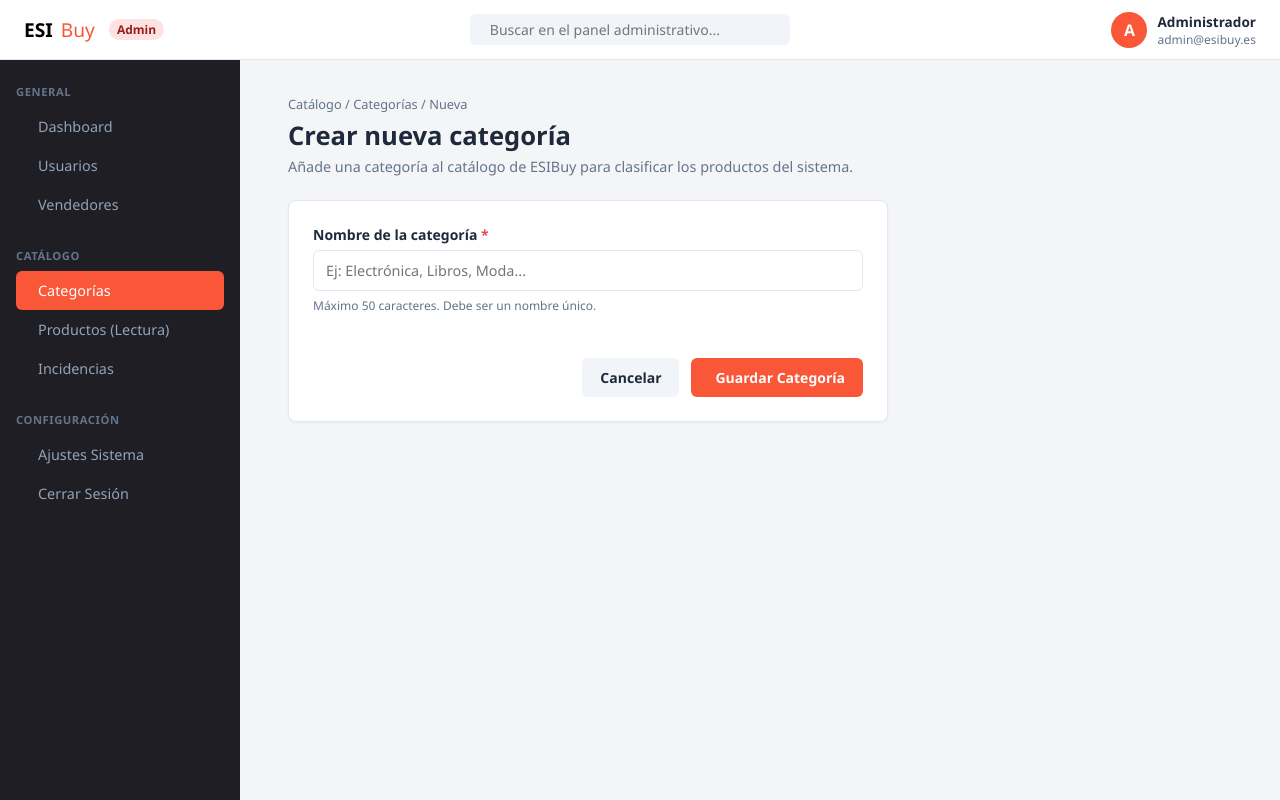
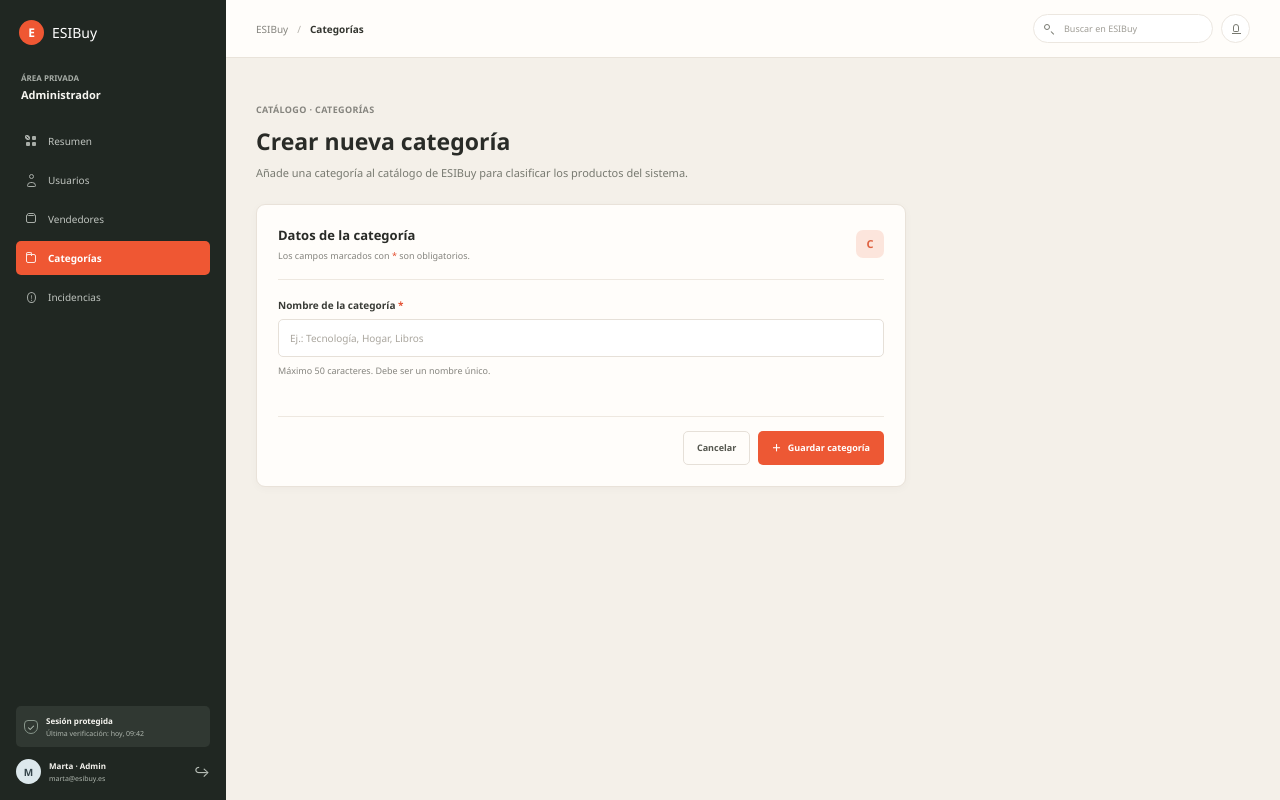
Before and after one commit to Franyebenes/Equipo4ProyectoFrontend, an Angular app: page /admin/crear-categoria in a window 1280 px wide. Built offline with nearby package versions, Linux system fonts and the light colour scheme.

Commit message:
refinar front

```diff
--- a/src/app/admin/crear-categoria/crear-categoria.css
+++ b/src/app/admin/crear-categoria/crear-categoria.css
@@ -1,281 +1,102 @@
-/* ESTILOS PANEL DE ADMINISTRACIÓN - CREAR CATEGORÍA */
-* {
-    box-sizing: border-box;
-    margin: 0;
-    padding: 0;
+:host {
+    display: block;
+    min-height: 100vh;
+    color: #292b27;
     font-family: 'Segoe UI', system-ui, -apple-system, sans-serif;
 }
 
-:host {
-    display: flex;
-    flex-direction: column;
-    min-height: 100vh;
+*, *::before, *::after { box-sizing: border-box; }
+
+.admin-shell { display: flex; min-height: 100vh; background: #f4f0e9; }
+.admin-sidebar { position: sticky; top: 0; display: flex; flex: 0 0 226px; flex-direction: column; width: 226px; height: 100vh; padding: 20px 16px 14px; color: #f6f5f0; background: #202722; }
+.brand { display: flex; align-items: center; gap: 8px; padding: 0 3px; color: #fff; font-size: 14px; text-decoration: none; }
+.brand strong { font-weight: 400; }
+.brand-mark { display: grid; width: 25px; height: 25px; place-items: center; border-radius: 50%; background: #ef5733; color: #fff; font-size: 12px; font-weight: 700; }
+.admin-identity { display: grid; gap: 4px; margin: 27px 5px 22px; font-size: 11px; }
+.identity-label { color: #a8aea8; font-size: 8px; font-weight: 700; }
+.sidebar-nav { display: grid; gap: 5px; }
+.sidebar-nav a { display: flex; min-height: 34px; align-items: center; gap: 10px; padding: 0 9px; border-radius: 5px; color: #c0c5c0; font-size: 10px; text-decoration: none; }
+.sidebar-nav a:hover { background: #303832; color: #fff; }
+.sidebar-nav a.active { background: #ef5733; color: #fff; font-weight: 600; }
+.nav-icon { position: relative; display: inline-block; width: 13px; height: 13px; flex: 0 0 13px; opacity: .85; }
+.icon-dashboard::before, .icon-dashboard::after { position: absolute; width: 4px; height: 4px; border: 1px solid currentColor; border-radius: 1px; content: ''; }
+.icon-dashboard::before { top: 1px; left: 1px; box-shadow: 6px 0 currentColor, 0 6px currentColor, 6px 6px currentColor; }
+.icon-users::before { position: absolute; top: 0; left: 4px; width: 5px; height: 5px; border: 1px solid currentColor; border-radius: 50%; content: ''; }
+.icon-users::after { position: absolute; bottom: 0; left: 2px; width: 9px; height: 5px; border: 1px solid currentColor; border-radius: 6px 6px 2px 2px; content: ''; }
+.icon-store::before { position: absolute; top: 1px; left: 1px; width: 10px; height: 9px; border: 1px solid currentColor; border-radius: 2px; content: ''; }
+.icon-store::after { position: absolute; top: 0; left: 2px; width: 8px; height: 3px; border: 1px solid currentColor; border-radius: 2px; background: #202722; content: ''; }
+.icon-category::before { position: absolute; top: 2px; left: 1px; width: 10px; height: 9px; border: 1px solid currentColor; border-radius: 2px; content: ''; }
+.icon-category::after { position: absolute; top: 0; left: 1px; width: 6px; height: 4px; border: 1px solid currentColor; border-bottom: 0; border-radius: 2px 2px 0 0; content: ''; }
+.icon-alert::before { position: absolute; inset: 1px 2px; border: 1px solid currentColor; border-radius: 50%; content: '!'; font-size: 8px; line-height: 9px; text-align: center; }
+.sidebar-bottom { display: grid; gap: 10px; margin-top: auto; }
+.protected-session, .sidebar-profile { display: flex; align-items: center; gap: 8px; padding: 9px 8px; border-radius: 5px; background: #303832; }
+.shield-icon { display: grid; width: 14px; height: 14px; flex: 0 0 14px; place-items: center; border: 1px solid #87958a; border-radius: 4px 4px 7px 7px; color: #cbd8cc; font-size: 9px; }
+.protected-session strong, .protected-session small, .profile-copy strong, .profile-copy small { display: block; }
+.protected-session strong, .profile-copy strong { font-size: 8px; }
+.protected-session small, .profile-copy small { margin-top: 3px; color: #aeb6ae; font-size: 7px; }
+.sidebar-profile { padding: 2px 0; background: transparent; }
+.profile-avatar { display: grid; width: 25px; height: 25px; flex: 0 0 25px; place-items: center; border-radius: 50%; background: #dce8ec; color: #34444a; font-size: 10px; font-weight: 700; }
+.profile-copy { min-width: 0; flex: 1; }
+.logout-icon { color: #b7beb7; font-size: 14px; }
+
+.admin-workspace { min-width: 0; flex: 1; }
+.topbar { display: flex; height: 58px; align-items: center; justify-content: space-between; gap: 20px; padding: 0 30px; border-bottom: 1px solid #e9e3da; background: #fffdfa; }
+.breadcrumb, .topbar-actions { display: flex; align-items: center; }
+.breadcrumb { gap: 9px; color: #85847e; font-size: 10px; }
+.breadcrumb strong { color: #343630; font-weight: 600; }
+.crumb-separator { color: #b4b1aa; }
+.topbar-actions { gap: 8px; }
+.nav-search { display: flex; width: 180px; height: 29px; align-items: center; gap: 7px; padding: 0 9px; border: 1px solid #ece7e0; border-radius: 16px; background: #fff; }
+.nav-search input { width: 100%; border: 0; outline: 0; background: transparent; color: #343630; font: inherit; font-size: 9px; }
+.nav-search input::placeholder { color: #a09e97; }
+.search-icon, .bell-icon { position: relative; display: inline-block; width: 12px; height: 12px; flex: 0 0 12px; color: #777970; }
+.search-icon::before { position: absolute; top: 1px; left: 1px; width: 6px; height: 6px; border: 1px solid currentColor; border-radius: 50%; content: ''; }
+.search-icon::after { position: absolute; top: 8px; left: 8px; width: 4px; border-top: 1px solid currentColor; transform: rotate(45deg); transform-origin: left; content: ''; }
+.notification-button { display: grid; width: 29px; height: 29px; place-items: center; border: 1px solid #ece7e0; border-radius: 50%; background: #fff; cursor: pointer; }
+.bell-icon::before { position: absolute; top: 1px; left: 3px; width: 6px; height: 8px; border: 1px solid currentColor; border-radius: 5px 5px 2px 2px; content: ''; }
+.bell-icon::after { position: absolute; bottom: 1px; left: 2px; width: 9px; border-top: 1px solid currentColor; content: ''; }
+
+.admin-content { width: min(100%, 1100px); margin: 0 auto; padding: 38px 30px; }
+.content-heading { display: flex; align-items: flex-start; justify-content: space-between; margin-bottom: 22px; }
+.section-eyebrow { color: #85847e; font-size: 9px; font-weight: 700; letter-spacing: .04em; }
+.content-heading h1 { margin: 7px 0 0; color: #292b27; font-size: 23px; font-weight: 600; }
+.subtitle { max-width: 560px; margin: 7px 0 0; color: #777970; font-size: 11px; line-height: 1.6; }
+.card-container { width: min(100%, 650px); padding: 21px; border: 1px solid #e9e2d9; border-radius: 9px; background: #fffdfa; box-shadow: 0 2px 8px rgb(53 43 29 / 3%); }
+.card-heading { display: flex; align-items: center; justify-content: space-between; padding-bottom: 17px; border-bottom: 1px solid #eee8e0; margin-bottom: 18px; }
+.card-heading h2 { margin: 0; font-size: 13px; font-weight: 650; }
+.card-heading p { margin: 5px 0 0; color: #85847e; font-size: 9px; }
+.category-badge { display: grid; width: 28px; height: 28px; place-items: center; border-radius: 7px; background: #fce5dc; color: #df6342; font-size: 11px; font-weight: 700; }
+.form-group { display: flex; flex-direction: column; gap: 7px; margin-bottom: 20px; }
+.form-group label { color: #393b36; font-size: 10px; font-weight: 650; }
+.required { color: #e34f31; }
+.form-group input { width: 100%; height: 38px; padding: 0 11px; border: 1px solid #e6e0d8; border-radius: 5px; outline: none; background: #fff; color: #292b27; font: inherit; font-size: 10px; transition: border-color .15s, box-shadow .15s; }
+.form-group input::placeholder { color: #aaa69e; }
+.form-group input:focus { border-color: #e87353; box-shadow: 0 0 0 3px rgb(239 87 51 / 10%); }
+.form-group input.invalid { border-color: #dc554d; }
+.help-text, .error-message { color: #85847e; font-size: 9px; }
+.error-message { min-height: 12px; color: #c43d35; }
+.alert-box { display: block; margin-bottom: 16px; padding: 10px 12px; border: 1px solid #b9dfc8; border-radius: 5px; background: #e7f4eb; color: #286541; font-size: 10px; }
+.form-actions { display: flex; justify-content: flex-end; gap: 8px; padding-top: 14px; border-top: 1px solid #eee8e0; }
+.btn { display: inline-flex; min-height: 34px; align-items: center; justify-content: center; gap: 7px; padding: 0 13px; border: 1px solid transparent; border-radius: 5px; cursor: pointer; font: inherit; font-size: 9px; font-weight: 600; }
+.btn-secondary { border-color: #e6e0d8; background: #fffdfa; color: #55574f; }
+.btn-secondary:hover { background: #f5f1eb; }
+.btn-primary { background: #ed5834; color: #fff; }
+.btn-primary:hover { background: #d94c2b; }
+.add-icon { font-size: 15px; font-weight: 400; line-height: 1; }
+
+@media (max-width: 700px) {
+    .admin-sidebar { flex-basis: 58px; width: 58px; align-items: center; padding: 16px 7px 10px; }
+    .brand { padding: 0; }
+    .brand > span:last-child, .admin-identity, .sidebar-nav a { font-size: 0; }
+    .sidebar-nav { width: 100%; margin-top: 25px; }
+    .sidebar-nav a { justify-content: center; padding: 0; }
+    .nav-icon { width: 15px; height: 15px; flex-basis: 15px; }
+    .protected-session { justify-content: center; padding: 8px 3px; }
+    .protected-session > span:last-child, .profile-copy, .logout-icon { display: none; }
+    .sidebar-profile { justify-content: center; }
+    .topbar { height: 52px; padding: 0 14px; }
+    .nav-search { width: min(42vw, 180px); }
+    .admin-content { padding: 28px 16px; }
+    .content-heading h1 { font-size: 20px; }
+    .card-container { padding: 16px; }
 }
-
-/* NAVBAR SUPERIOR */
-.admin-navbar {
-    height: 60px;
-    background-color: #ffffff;
-    border-bottom: 1px solid var(--border-color);
-    display: flex;
-    align-items: center;
-    justify-content: space-between;
-    padding: 0 24px;
-    position: sticky;
-    top: 0;
-    z-index: 100;
-}
-
-.nav-brand {
-    font-size: 1.2rem;
-    display: flex;
-    align-items: center;
-    gap: 8px;
-}
-
-.logo-bold { font-weight: 800; color: #000; }
-.logo-light { font-weight: 400; color: var(--primary-color); }
-
-.badge-role {
-    background-color: #fee2e2;
-    color: #991b1b;
-    font-size: 0.75rem;
-    font-weight: 600;
-    padding: 2px 8px;
-    border-radius: 12px;
-    margin-left: 6px;
-}
-
-.nav-search {
-    display: flex;
-    align-items: center;
-    background: #f1f5f9;
-    padding: 6px 12px;
-    border-radius: 6px;
-    width: 320px;
-    gap: 8px;
-}
-
-.nav-search input {
-    border: none;
-    background: transparent;
-    outline: none;
-    width: 100%;
-    font-size: 0.875rem;
-}
-
-.nav-user-actions {
-    display: flex;
-    align-items: center;
-    gap: 16px;
-}
-
-.btn-icon {
-    background: none;
-    border: none;
-    font-size: 1.2rem;
-    color: var(--text-secondary);
-    cursor: pointer;
-}
-
-.user-profile {
-    display: flex;
-    align-items: center;
-    gap: 10px;
-}
-
-.avatar {
-    width: 36px;
-    height: 36px;
-    border-radius: 50%;
-    background-color: var(--primary-color);
-    color: white;
-    display: flex;
-    align-items: center;
-    justify-content: center;
-    font-weight: bold;
-}
-
-.user-info {
-    display: flex;
-    flex-direction: column;
-}
-
-.user-name { font-size: 0.85rem; font-weight: 600; }
-.user-email { font-size: 0.75rem; color: var(--text-secondary); }
-
-/* CONTENEDOR Y SIDEBAR */
-.admin-container {
-    display: flex;
-    flex: 1;
-}
-
-.admin-sidebar {
-    width: 240px;
-    background-color: var(--sidebar-bg);
-    padding: 24px 16px;
-    display: flex;
-    flex-direction: column;
-    gap: 24px;
-}
-
-.sidebar-title {
-    font-size: 0.7rem;
-    font-weight: 700;
-    color: #64748b;
-    letter-spacing: 0.05em;
-    margin-bottom: 8px;
-    display: block;
-}
-
-.admin-sidebar ul { list-style: none; }
-
-.admin-sidebar a {
-    display: flex;
-    align-items: center;
-    gap: 10px;
-    color: var(--sidebar-text);
-    text-decoration: none;
-    padding: 10px 12px;
-    border-radius: 6px;
-    font-size: 0.9rem;
-    transition: all 0.2s;
-}
-
-.admin-sidebar a:hover {
-    background: rgba(255, 255, 255, 0.05);
-    color: #ffffff;
-}
-
-.admin-sidebar li.active a {
-    background-color: var(--primary-color);
-    color: #ffffff;
-}
-
-/* ÁREA DE CONTENIDO */
-.admin-content {
-    flex: 1;
-    padding: 32px 48px;
-}
-
-.breadcrumb {
-    font-size: 0.8rem;
-    color: var(--text-secondary);
-}
-
-.content-header h1 {
-    font-size: 1.6rem;
-    margin-top: 4px;
-    font-weight: 700;
-}
-
-.subtitle {
-    color: var(--text-secondary);
-    font-size: 0.9rem;
-    margin-top: 4px;
-    margin-bottom: 24px;
-}
-
-/* FORMULARIO */
-.card-container {
-    background: var(--bg-card);
-    border: 1px solid var(--border-color);
-    border-radius: var(--radius);
-    padding: 24px;
-    max-width: 600px;
-    box-shadow: 0 1px 3px rgba(0,0,0,0.05);
-}
-
-.form-group {
-    display: flex;
-    flex-direction: column;
-    gap: 6px;
-    margin-bottom: 20px;
-}
-
-.form-group label {
-    font-size: 0.875rem;
-    font-weight: 600;
-}
-
-.required { color: var(--error-color); }
-
-.form-group input {
-    padding: 10px 12px;
-    border: 1px solid var(--border-color);
-    border-radius: 6px;
-    font-size: 0.9rem;
-    outline: none;
-    transition: border-color 0.2s;
-}
-
-.form-group input:focus {
-    border-color: var(--primary-color);
-}
-
-.form-group input.invalid {
-    border-color: var(--error-color);
-}
-
-.help-text {
-    font-size: 0.75rem;
-    color: var(--text-secondary);
-}
-
-.error-message {
-    font-size: 0.8rem;
-    color: var(--error-color);
-    min-height: 18px;
-}
-
-.alert-box {
-    padding: 12px;
-    border-radius: 6px;
-    font-size: 0.875rem;
-    margin-bottom: 20px;
-}
-
-.alert-box.success {
-    background-color: #d1fae5;
-    color: #065f46;
-    border: 1px solid #a7f3d0;
-}
-
-.alert-box.error {
-    background-color: #fee2e2;
-    color: #991b1b;
-    border: 1px solid #fca5a5;
-}
-
-/* BOTONES */
-.form-actions {
-    display: flex;
-    justify-content: flex-end;
-    gap: 12px;
-}
-
-.btn {
-    padding: 10px 18px;
-    border-radius: 6px;
-    font-size: 0.875rem;
-    font-weight: 600;
-    cursor: pointer;
-    border: none;
-    display: flex;
-    align-items: center;
-    gap: 6px;
-}
-
-.btn-secondary {
-    background: #f1f5f9;
-    color: var(--text-primary);
-}
-
-.btn-secondary:hover { background: #e2e8f0; }
-
-.btn-primary {
-    background: var(--primary-color);
-    color: white;
-}
-
-.btn-primary:hover { background: var(--primary-hover); }
--- a/src/app/admin/crear-categoria/crear-categoria.html
+++ b/src/app/admin/crear-categoria/crear-categoria.html
@@ -1,69 +1,69 @@
-<!-- BARRA NAVEGACIÓN SUPERIOR (Administración) -->
-<header class="admin-navbar">
-    <div class="nav-brand">
-        <span class="logo-bold">ESI</span><span class="logo-light">Buy</span>
-        <span class="badge-role">Admin</span>
+<div class="admin-shell">
+    <aside class="admin-sidebar" aria-label="Navegación de administración">
+        <a class="brand" href="/admin/crear-categoria" aria-label="ESIBuy administración">
+            <span class="brand-mark">E</span>
+            <span>ESI<strong>Buy</strong></span>
+        </a>
+
+        <div class="admin-identity">
+            <span class="identity-label">ÁREA PRIVADA</span>
+            <strong>Administrador</strong>
         </div>
-    <div class="nav-search">
-        <i class="ph ph-magnifying-glass"></i>
-        <input type="text" placeholder="Buscar en el panel administrativo...">
+
+        <nav class="sidebar-nav">
+            <a href="#"><span class="nav-icon icon-dashboard" aria-hidden="true"></span>Resumen</a>
+            <a href="#"><span class="nav-icon icon-users" aria-hidden="true"></span>Usuarios</a>
+            <a href="#"><span class="nav-icon icon-store" aria-hidden="true"></span>Vendedores</a>
+            <a class="active" href="/admin/crear-categoria" aria-current="page">
+                <span class="nav-icon icon-category" aria-hidden="true"></span>Categorías
+            </a>
+            <a href="#"><span class="nav-icon icon-alert" aria-hidden="true"></span>Incidencias</a>
+        </nav>
+
+        <div class="sidebar-bottom">
+            <div class="protected-session">
+                <span class="shield-icon" aria-hidden="true">✓</span>
+                <span><strong>Sesión protegida</strong><small>Última verificación: hoy, 09:42</small></span>
             </div>
-    <div class="nav-user-actions">
-        <button class="btn-icon" title="Notificaciones"><i class="ph ph-bell"></i></button>
-        <div class="user-profile">
-            <div class="avatar">A</div>
-            <div class="user-info">
-                <span class="user-name">Administrador</span>
-                <span class="user-email">admin@esibuy.es</span>
+            <div class="sidebar-profile">
+                <span class="profile-avatar">M</span>
+                <span class="profile-copy"><strong>Marta · Admin</strong><small>marta@esibuy.es</small></span>
+                <span class="logout-icon" aria-hidden="true">↪</span>
             </div>
         </div>
+    </aside>
+
+    <div class="admin-workspace">
+        <header class="topbar">
+            <div class="breadcrumb"><span>ESIBuy</span><span class="crumb-separator">/</span><strong>Categorías</strong></div>
+            <div class="topbar-actions">
+                <label class="nav-search">
+                    <span class="search-icon" aria-hidden="true"></span>
+                    <input type="search" aria-label="Buscar en ESIBuy" placeholder="Buscar en ESIBuy">
+                </label>
+                <button class="notification-button" type="button" aria-label="Notificaciones"><span class="bell-icon" aria-hidden="true"></span></button>
             </div>
         </header>
 
-<!-- ESTRUCTURA PRINCIPAL -->
-<div class="admin-container">
-
-    <!-- MENÚ LATERAL (Sidebar) -->
-    <aside class="admin-sidebar">
-        <div class="sidebar-section">
-            <span class="sidebar-title">GENERAL</span>
-            <ul>
-                <li><a href="#"><i class="ph ph-squares-four"></i> Dashboard</a></li>
-                <li><a href="#"><i class="ph ph-users"></i> Usuarios</a></li>
-                <li><a href="#"><i class="ph ph-storefront"></i> Vendedores</a></li>
-            </ul>
-        </div>
-        <div class="sidebar-section">
-            <span class="sidebar-title">CATÁLOGO</span>
-            <ul>
-                <li class="active"><a href="#"><i class="ph ph-folder-plus"></i> Categorías</a></li>
-                <li><a href="#"><i class="ph ph-package"></i> Productos (Lectura)</a></li>
-                <li><a href="#"><i class="ph ph-warning-circle"></i> Incidencias</a></li>
-            </ul>
-        </div>
-        <div class="sidebar-section">
-            <span class="sidebar-title">CONFIGURACIÓN</span>
-            <ul>
-                <li><a href="#"><i class="ph ph-gear"></i> Ajustes Sistema</a></li>
-                <li><a href="#"><i class="ph ph-sign-out"></i> Cerrar Sesión</a></li>
-            </ul>
-        </div>
-    </aside>
-
-    <!-- ÁREA DE TRABAJO -->
         <main class="admin-content">
-        <div class="content-header">
+            <div class="content-heading">
                 <div>
-                <span class="breadcrumb">Catálogo / Categorías / Nueva</span>
+                    <span class="section-eyebrow">CATÁLOGO · CATEGORÍAS</span>
                     <h1>Crear nueva categoría</h1>
                     <p class="subtitle">Añade una categoría al catálogo de ESIBuy para clasificar los productos del sistema.</p>
                 </div>
             </div>
 
-        <!-- FORMULARIO -->
-        <div class="card-container">
+            <section class="card-container" aria-labelledby="form-title">
+                <div class="card-heading">
+                    <div>
+                        <h2 id="form-title">Datos de la categoría</h2>
+                        <p>Los campos marcados con <span class="required">*</span> son obligatorios.</p>
+                    </div>
+                    <span class="category-badge" aria-hidden="true">C</span>
+                </div>
+
                 <form (submit)="onSubmit(); $event.preventDefault();" class="admin-form" novalidate>
-
                     <div class="form-group">
                         <label for="nombreCategoria">Nombre de la categoría <span class="required">*</span></label>
                         <input
@@ -71,35 +71,30 @@
                             id="nombreCategoria"
                             name="nombre"
                             maxlength="50"
-                        placeholder="Ej: Electrónica, Libros, Moda..."
+                            placeholder="Ej.: Tecnología, Hogar, Libros"
                             [(ngModel)]="nombreCategoria"
                             [class.invalid]="isInvalid"
+                            [attr.aria-invalid]="isInvalid"
+                            aria-describedby="nombre-help nombre-error"
                             (input)="onInput()"
                             required
                         >
-                    <span class="help-text">Máximo 50 caracteres. Debe ser un nombre único.</span>
-                    <div class="error-message">{{ errorMessage }}</div>
+                        <span id="nombre-help" class="help-text">Máximo 50 caracteres. Debe ser un nombre único.</span>
+                        <div id="nombre-error" class="error-message" aria-live="polite">{{ errorMessage }}</div>
                     </div>
 
-                <!-- Mensajes de feedback -->
                     @if (successMessage) {
-                <div class="alert-box success">
-                    {{ successMessage }}
-                </div>
-                }
-                @if (errorMessage && !isInvalid) {
-                <div class="alert-box error">
-                    {{ errorMessage }}
-                </div>
+                        <output class="alert-box success">{{ successMessage }}</output>
                     }
 
                     <div class="form-actions">
                         <button type="button" class="btn btn-secondary" (click)="resetForm()">Cancelar</button>
                         <button type="submit" class="btn btn-primary" id="btn-guardar">
-                        <i class="ph ph-plus-circle"></i> Guardar Categoría
+                            <span class="add-icon" aria-hidden="true">+</span>Guardar categoría
                         </button>
                     </div>
                 </form>
-        </div>
+            </section>
         </main>
     </div>
+</div>
--- a/src/styles.css
+++ b/src/styles.css
@@ -1,14 +1,14 @@
 :root {
-	--bg-main: #f4f5f7;
-	--bg-card: #ffffff;
-	--border-color: #e2e8f0;
-	--text-primary: #1e293b;
-	--text-secondary: #64748b;
-	--primary-color: #f95738;
-	--primary-hover: #e0482b;
-	--sidebar-bg: #1e1e24;
-	--sidebar-text: #94a3b8;
-	--error-color: #ef4444;
+	--bg-main: #f4f0e9;
+	--bg-card: #fffdfa;
+	--border-color: #e9e2d9;
+	--text-primary: #292b27;
+	--text-secondary: #777970;
+	--primary-color: #ed5834;
+	--primary-hover: #d94c2b;
+	--sidebar-bg: #202722;
+	--sidebar-text: #c0c5c0;
+	--error-color: #dc554d;
 	--radius: 8px;
 }
 
@@ -16,5 +16,6 @@ body {
 	margin: 0;
 	background-color: var(--bg-main);
 	color: var(--text-primary);
+	font-family: 'Segoe UI', system-ui, -apple-system, sans-serif;
 	min-height: 100vh;
 }
```
Lines whose indentation alone changed are shown as unchanged.
